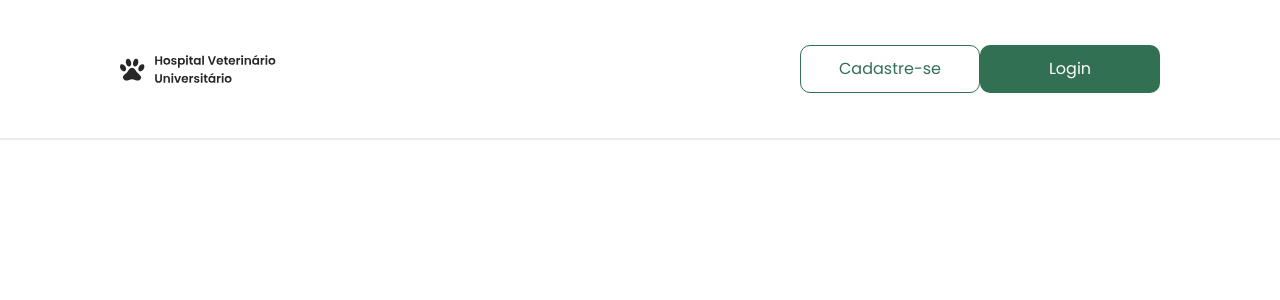
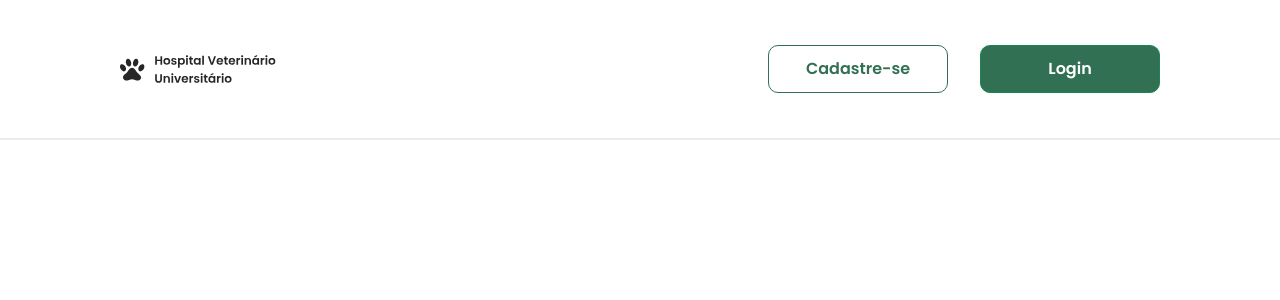
Before and after one commit to lmtsufape/hvu, a Next.js app: page / in a window 1280 px wide. Shown: the top 300 px of the page. Built offline with nearby package versions, Linux system fonts and the light colour scheme.

Commit message:
Finalização do Header

```diff
--- a/src/app/components/header.module.css
+++ b/src/app/components/header.module.css
@@ -14,7 +14,8 @@
 .box_buttons {
     display: flex;
     align-items: center;
-    justify-content: space-evenly;
+    justify-items: space-evenly;
+    gap: 32px;
 }
 
 #black_button_decoration {
@@ -33,7 +34,7 @@
     text-decoration: underline;
 }
 
-#login_white_button {
+#white_button {
     width: 180px;
     height: 48px;
     padding: 10px;
@@ -49,7 +50,26 @@
     text-decoration: none;
 }
 
-#login_white_button:hover {
+#white_button:hover {
+    background-color: #e5faf0;
+}
+
+#green_button {
+    width: 180px;
+    height: 48px;
+    padding: 10px;
+    border-radius: 10px;
+    gap: 1px;
+    color: white;
     background-color: #327053;
-    color: white;
+    font-family: 'Poppins', sans-serif;
+    font-size: 16px;
+    font-weight: 600;
+    line-height: 24px;
+    letter-spacing: 0em;
+    text-decoration: none;
 }
+
+#green_button:hover {
+    background-color: #5b977b;
+}
--- a/src/app/header.js
+++ b/src/app/header.js
@@ -15,8 +15,8 @@ export function Header01() {
             </div>
 
             <div className={styles.box_buttons} >
-                <CadastrolWhiteButton />
-                <LoginGreenButton />
+            <button type="button" class="btn btn-outline-success" id={styles.white_button}>Cadastre-se</button>
+            <button type="button" class="btn btn-outline-success" id={styles.green_button}>Login</button>
             </div>
 
         </header>
@@ -70,7 +70,7 @@ export function Header01() {
             </div>
 
             <div className={styles.box_buttons} >
-                <button type="button" class="btn btn-outline-success" id={styles.login_white_button}>Login</button>
+                <button type="button" class="btn btn-outline-success" id={styles.white_button}>Login</button>
             </div>
 
         </header>
```
